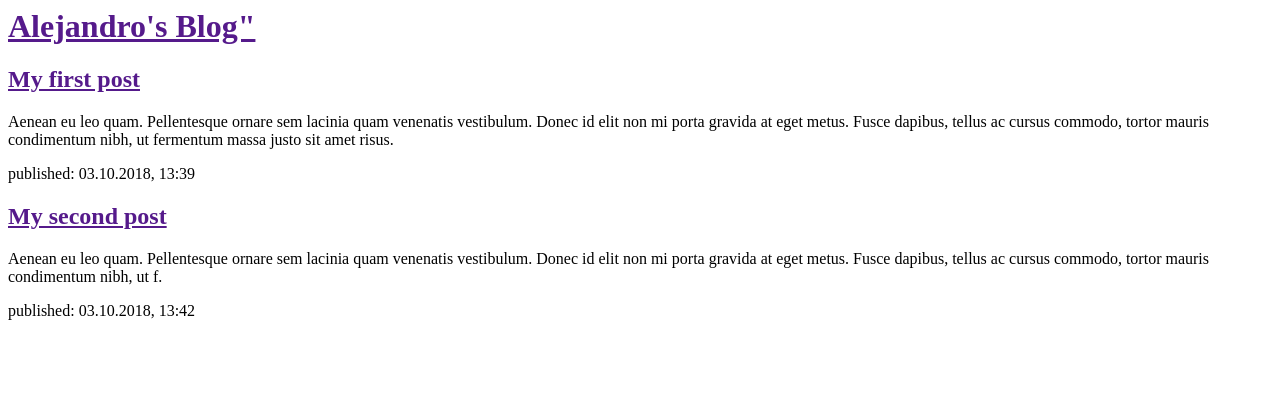
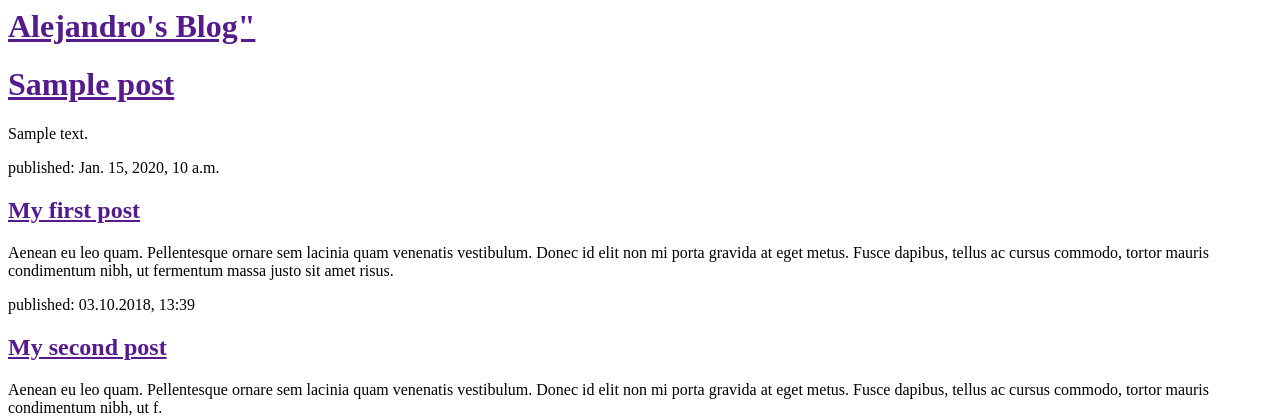
Before and after one commit to ParcanAlejandro/my-first-blog, a Django app: template blog/templates/blog/post_list.html in a window 1280 px wide. Shown: the top 420 px of the page. Run offline with Django 3.2, Linux system fonts and the light colour scheme; the template is opened without the code that fills it: values that come from a table or form of the project are taken from there, others are empty; tables that the repository leaves empty hold one stand-in row (values such as "Sample post").

Commit message:
Modified templates to display posts from database.

```diff
--- a/blog/templates/blog/post_list.html
+++ b/blog/templates/blog/post_list.html
@@ -7,11 +7,17 @@
             <h1><a href="">Alejandro's Blog"</a></h1>
         </div>
 
-        <div>
+        {% for post in posts %}
+            <div>
+                <h1><a href="">{{ post.title }}</a></h1>
+                <p>{{ post.text|linebreaksbr }}</p>
+                <p>published: {{ post.published_date }}</p>
+            </div>
+        {% endfor %}
+
             <h2><a href="">My first post</a></h2>
             <p>Aenean eu leo quam. Pellentesque ornare sem lacinia quam venenatis vestibulum. Donec id elit non mi porta gravida at eget metus. Fusce dapibus, tellus ac cursus commodo, tortor mauris condimentum nibh, ut fermentum massa justo sit amet risus.</p>
             <p>published: 03.10.2018, 13:39</p>
-        </div>
 
         <div>
             <h2><a href="">My second post</a></h2>
--- a/blog/views.py
+++ b/blog/views.py
@@ -1,6 +1,9 @@
 from django.shortcuts import render
+from django.utils import timezone
+from .models import Post
 
 def post_list(request):
-    return render (request, 'blog/post_list.html', {})
+    posts = Post.objects.filter(published_date__lte=timezone.now()).order_by('published_date')
+    return render (request, 'blog/post_list.html', {'posts': posts})
 
 # Create your views here.
```
